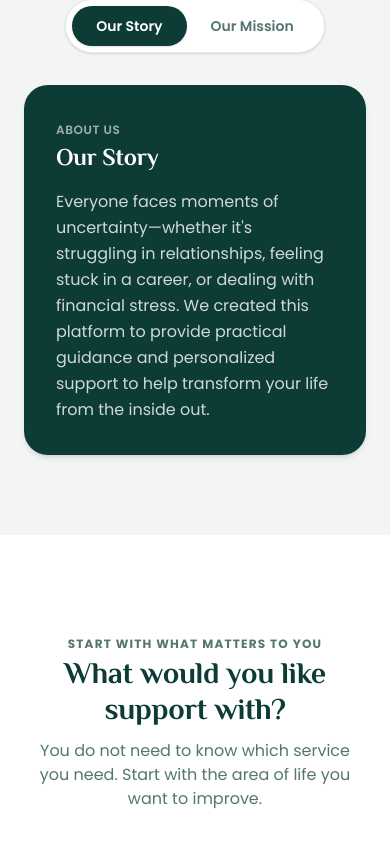
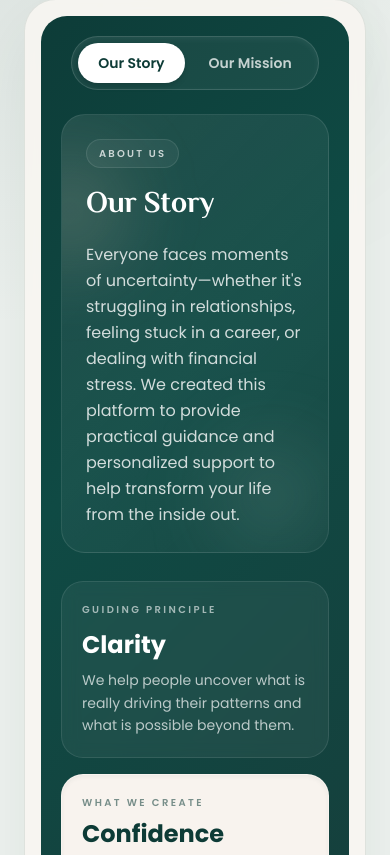
Before and after one commit to rohitchauhan108/calmind-wellness-portal, a Next.js app: page /about in a window 390 px wide. Shown: the part 1929-2784 px from the top of the page. Built offline with nearby package versions, Linux system fonts and the light colour scheme.

Commit message:
some ui components added in  home page

```diff
--- a/src/app/about/page.tsx
+++ b/src/app/about/page.tsx
@@ -248,88 +248,117 @@ export default function TransformationHero() {
       </section>
 
       {/* ================= STORY & MISSION TOGGLE SECTION ================= */}
-      <section className="relative py-20 px-6 lg:px-12 bg-[#F2F5F3]">
-        <div className="max-w-4xl mx-auto flex flex-col items-center space-y-8">
-          {/* Toggle Buttons */}
-          <div className="inline-flex p-1.5 rounded-full bg-white border border-[#0D3B36]/10 shadow-sm">
+      <section className="relative overflow-hidden bg-[#eef2ef] px-6 py-20 lg:px-12">
+        <div className="absolute inset-0 bg-[radial-gradient(circle_at_top_left,_rgba(13,59,54,0.08),_transparent_34%)]" />
+        <div className="absolute right-0 top-0 h-64 w-64 rounded-full bg-[#0D3B36]/5 blur-3xl" />
+
+        <div className="relative mx-auto max-w-6xl">
+          <div className="rounded-[32px] border border-[#0D3B36]/10 bg-[#f8f5f1]/90 p-4 shadow-[0_25px_70px_rgba(13,59,54,0.08)] backdrop-blur-sm">
+            <div className="overflow-hidden rounded-[26px] bg-[linear-gradient(135deg,#0d3c38_0%,#0f4a44_40%,#163f3c_100%)] p-5 sm:p-7 lg:p-8">
+              <div className="mb-6 flex justify-center">
+                <div className="inline-flex items-center gap-1 rounded-full border border-white/15 bg-white/5 p-1.5 shadow-inner shadow-white/5">
                   <button
+                    type="button"
                     onClick={() => setActiveTab("story")}
-              className={`px-6 py-2.5 rounded-full text-sm font-semibold transition-all duration-300 ${
+                    className={`rounded-full px-5 py-2.5 text-sm font-semibold transition-all duration-300 sm:px-7 ${
                       activeTab === "story"
-                  ? "bg-[#0D3B36] text-white shadow-sm"
-                  : "text-[#0D3B36]/70 hover:text-[#0D3B36]"
+                        ? "bg-white text-[#0D3B36] shadow-md"
+                        : "text-white/75 hover:text-white"
                     }`}
                   >
                     Our Story
                   </button>
                   <button
+                    type="button"
                     onClick={() => setActiveTab("mission")}
-              className={`px-6 py-2.5 rounded-full text-sm font-semibold transition-all duration-300 ${
+                    className={`rounded-full px-5 py-2.5 text-sm font-semibold transition-all duration-300 sm:px-7 ${
                       activeTab === "mission"
-                  ? "bg-[#0D3B36] text-white shadow-sm"
-                  : "text-[#0D3B36]/70 hover:text-[#0D3B36]"
+                        ? "bg-white text-[#0D3B36] shadow-md"
+                        : "text-white/75 hover:text-white"
                     }`}
                   >
                     Our Mission
                   </button>
                 </div>
+              </div>
 
-          {/* Dynamic Card Content with Smooth Animation */}
-          <div className="w-full min-h-[220px] relative">
+              <div className="grid items-center gap-7 lg:grid-cols-[1.35fr_0.65fr]">
+                <div className="relative min-h-[260px] overflow-hidden rounded-[24px] border border-white/10 bg-[linear-gradient(135deg,rgba(255,255,255,0.08),rgba(255,255,255,0.02))] p-6 sm:p-8 lg:p-10">
+                  <div className="absolute -left-12 top-10 h-28 w-28 rounded-full bg-[#f7d7c8]/18 blur-2xl" />
+                  <div className="absolute bottom-0 right-0 h-28 w-28 rounded-full bg-[#d6e5de]/12 blur-2xl" />
+
                   {activeTab === "story" ? (
-              <article
-                key="story"
-                className="p-8 sm:p-12 rounded-3xl bg-[#0D3B36] text-white shadow-md space-y-4 animate-fade-in"
-              >
-                <span className="text-xs font-semibold uppercase tracking-wider text-white/60">
+                    <article key="story" className="relative animate-fade-in">
+                      <div className="mb-4 inline-flex items-center gap-2 rounded-full border border-white/10 bg-white/5 px-3 py-1.5 text-[10px] font-semibold uppercase tracking-[0.22em] text-white/75">
                         About Us
-                </span>
-                <h2 className="text-2xl sm:text-3xl font-bold text-white">
+                      </div>
+                      <h2 className="mb-5 text-3xl font-bold leading-tight text-white sm:text-4xl lg:text-[2.8rem]">
                         Our Story
                       </h2>
-                <p className="text-base sm:text-lg text-white/80 leading-relaxed">
-                  Everyone faces moments of uncertainty—whether it&apos;s
-                  struggling in relationships, feeling stuck in a career, or
-                  dealing with financial stress. We created this platform to
-                  provide practical guidance and personalized support to help
-                  transform your life from the inside out.
+                      <p className="max-w-[620px] text-base leading-relaxed text-white/80 sm:text-lg">
+                        Everyone faces moments of uncertainty—whether it&apos;s struggling in relationships,
+                        feeling stuck in a career, or dealing with financial stress. We created this
+                        platform to provide practical guidance and personalized support to help transform
+                        your life from the inside out.
                       </p>
                     </article>
                   ) : (
-              <article
-                key="mission"
-                className="p-8 sm:p-12 rounded-3xl bg-[#0D3B36] text-white shadow-md space-y-4 animate-fade-in"
-              >
-                <span className="text-xs font-semibold uppercase tracking-wider text-white/60">
+                    <article key="mission" className="relative animate-fade-in">
+                      <div className="mb-4 inline-flex items-center gap-2 rounded-full border border-white/10 bg-white/5 px-3 py-1.5 text-[10px] font-semibold uppercase tracking-[0.22em] text-white/75">
                         Purpose
-                </span>
-                <h2 className="text-2xl sm:text-3xl font-bold text-white">
+                      </div>
+                      <h2 className="mb-5 text-3xl font-bold leading-tight text-white sm:text-4xl lg:text-[2.8rem]">
                         Our Mission
                       </h2>
-                <p className="text-base sm:text-lg text-white/80 leading-relaxed">
-                  Our mission is to empower individuals with the knowledge, tools,
-                  and guidance they need to overcome life&apos;s challenges and
-                  create lasting personal transformation.
+                      <p className="max-w-[620px] text-base leading-relaxed text-white/80 sm:text-lg">
+                        Our mission is to empower individuals with the knowledge, tools, and guidance they
+                        need to overcome life&apos;s challenges and create lasting personal transformation.
                       </p>
                     </article>
                   )}
                 </div>
+
+                <div className="flex flex-col gap-4">
+                  <div className="rounded-[22px] border border-white/10 bg-white/5 p-5 backdrop-blur-sm">
+                    <div className="mb-3 text-[10px] font-semibold uppercase tracking-[0.24em] text-white/60">
+                      Guiding principle
+                    </div>
+                    <div className="text-2xl font-bold text-white">Clarity</div>
+                    <p className="mt-2 text-sm leading-relaxed text-white/70">
+                      We help people uncover what is really driving their patterns and what is possible
+                      beyond them.
+                    </p>
                   </div>
 
-        {/* Smooth Fade & Slide Animation Styles */}
+                  <div className="rounded-[22px] border border-white/10 bg-[#f8f3ee] p-5 text-[#0D3B36] shadow-inner shadow-[#0D3B36]/5">
+                    <div className="mb-2 text-[10px] font-semibold uppercase tracking-[0.24em] text-[#0D3B36]/55">
+                      What we create
+                    </div>
+                    <div className="text-2xl font-bold">Confidence</div>
+                    <p className="mt-2 text-sm leading-relaxed text-[#0D3B36]/75">
+                      Practical support that changes how you think, feel, and move through everyday life.
+                    </p>
+                  </div>
+                </div>
+              </div>
+            </div>
+          </div>
+        </div>
+
         <style jsx>{`
           @keyframes fadeIn {
             from {
               opacity: 0;
-              transform: translateY(10px) scale(0.98);
+              transform: translateY(12px) scale(0.98);
             }
             to {
               opacity: 1;
               transform: translateY(0) scale(1);
             }
           }
+
           .animate-fade-in {
-            animation: fadeIn 0.4s cubic-bezier(0.16, 1, 0.3, 1) forwards;
+            animation: fadeIn 0.45s cubic-bezier(0.22, 1, 0.36, 1) forwards;
           }
         `}</style>
       </section>
--- a/src/app/page.tsx
+++ b/src/app/page.tsx
@@ -19,6 +19,8 @@ export default function Home() {
         {/* 1. Hero */}
         <Hero />
 
+
+
        <SupportCategories/>
 
         {/* 2. About */}
@@ -33,10 +35,6 @@ export default function Home() {
         {/* 5. Meet Us */}
         <MeetUs />
 
-
-
-
-
         <Infomativecta/>
       </main>
     </div>
```
Also changed, not shown: src/components/ui/Footer.tsx (+46 -10 lines). Lines whose indentation alone changed are shown as unchanged.
